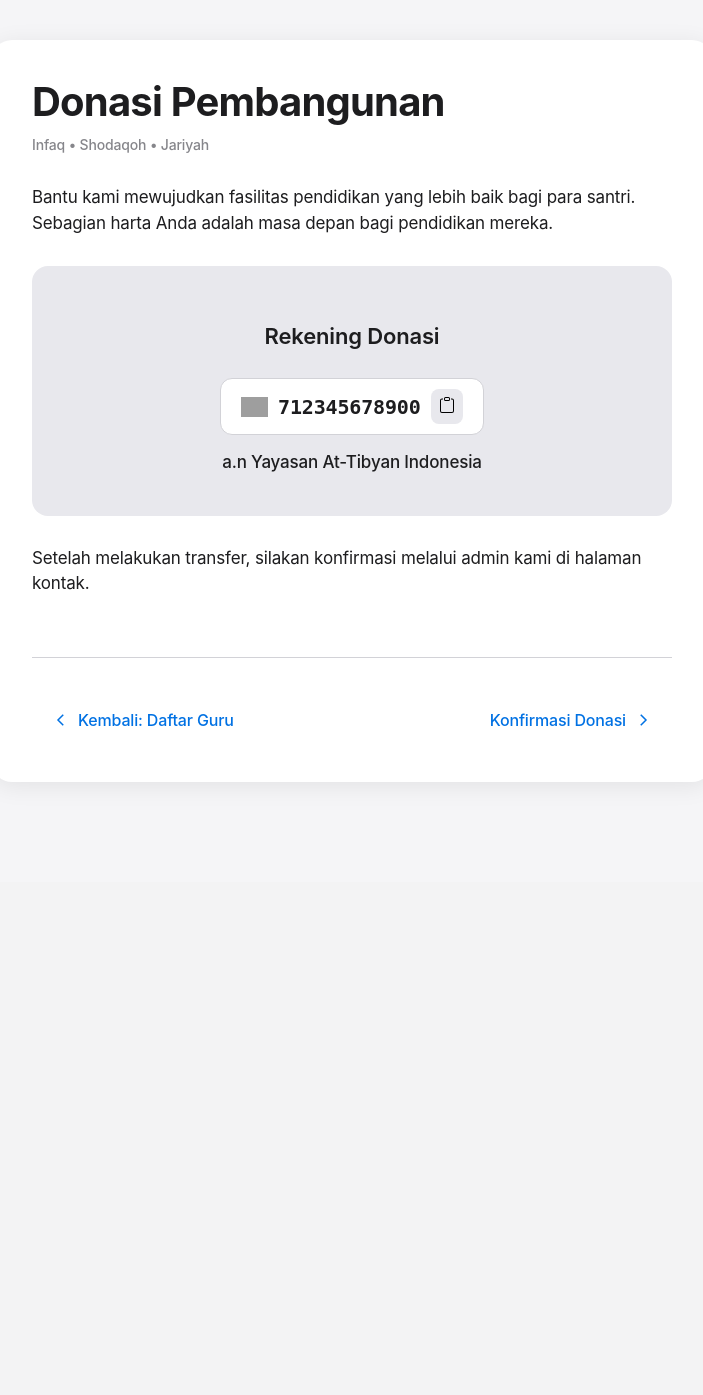
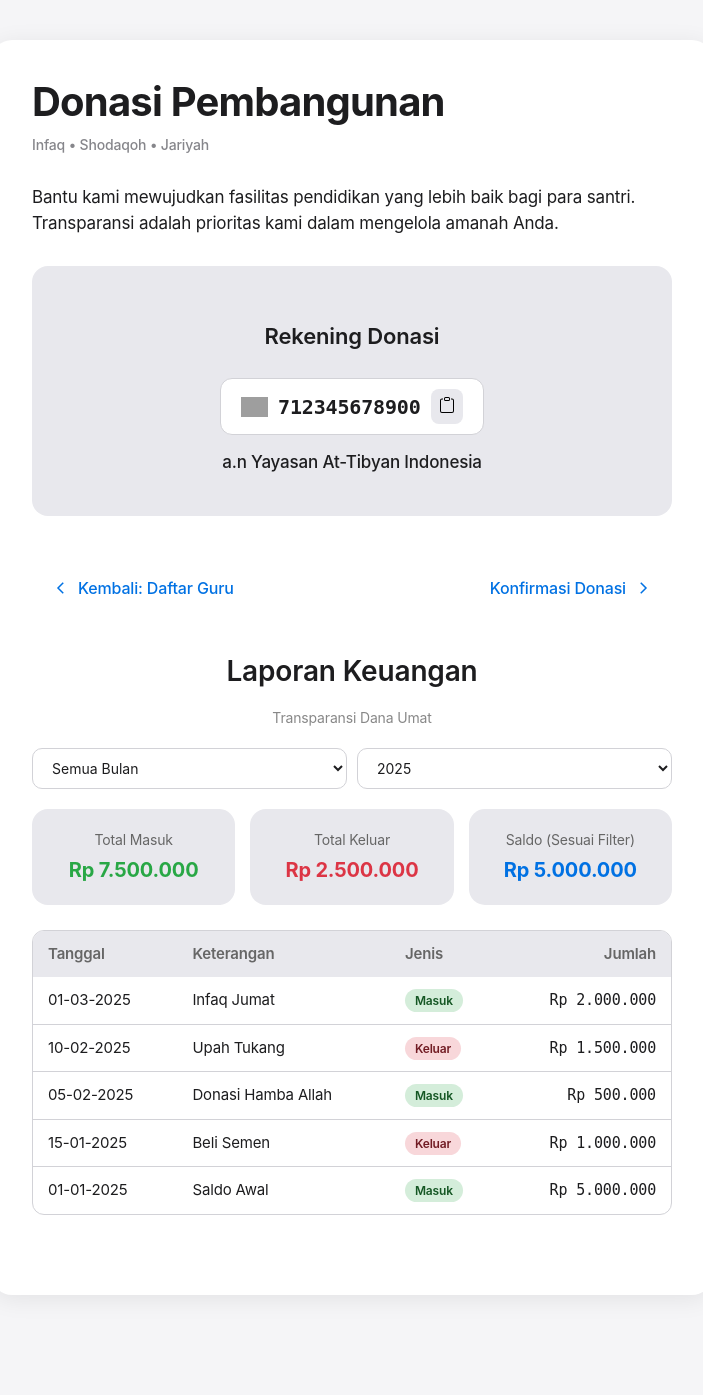
Before and after one commit to fardaaannn/at-tibyan-web, a PHP site: page /donasi.html in a window 1280 px wide. Shown: the part 52-1447 px from the top of the page, without its empty margins (288-991 px from the left). Before the commit the page ends 778 px from the top, so only its background shows below. Run offline with PHP 8.4, Linux system fonts and the light colour scheme; grey boxes are pictures that could not be loaded.

Commit message:
Add files via upload
apdet besar2an lee

```diff
--- a/biodata-ketua.html
+++ b/biodata-ketua.html
@@ -60,7 +60,7 @@
             class="bio-photo"
           />
           <div class="bio-title">
-            <h1>Dr. Muhammad Yusuf Hidayat, MA</h1>
+            <h1>Dr. Mu'allim Muhammad Yusuf Hidayat, MA</h1>
             <div class="role">Ketua Yayasan / Kyai Betawi / Kyai Wadas</div>
           </div>
         </div>
@@ -69,7 +69,7 @@
         <table class="data-table">
           <tr>
             <td>Nama Lengkap</td>
-            <td>Dr. Muhammad Yusuf Hidayat, MA</td>
+            <td>Dr. Mu'allim Muhammad Yusuf Hidayat, MA</td>
           </tr>
           <tr>
             <td>TTL</td>
--- a/donasi.html
+++ b/donasi.html
@@ -2,6 +2,7 @@
 <html lang="id">
   <head>
     <meta charset="UTF-8" />
+    <meta name="author" content="Fardan Azzuhri" />
     <meta name="viewport" content="width=device-width, initial-scale=1.0" />
     <title>Donasi Pembangunan - At-Tibyan</title>
     <link rel="stylesheet" href="style.css" />
@@ -30,15 +31,14 @@
         <div class="header-right">
           <button class="theme-toggle" id="themeToggle">
             <svg
-              xmlns="http://www.w3.org/2000/svg"
+              viewBox="0 0 24 24"
               fill="none"
-              viewBox="0 0 24 24"
               stroke="currentColor"
+              stroke-width="2"
             >
               <path
                 stroke-linecap="round"
                 stroke-linejoin="round"
-                stroke-width="2"
                 d="M20.354 15.354A9 9 0 018.646 3.646 9.003 9.003 0 0012 21a9.003 9.003 0 008.354-5.646z"
               />
             </svg>
@@ -57,7 +57,8 @@
 
         <p>
           Bantu kami mewujudkan fasilitas pendidikan yang lebih baik bagi para
-          santri. Sebagian harta Anda adalah masa depan bagi pendidikan mereka.
+          santri. Transparansi adalah prioritas kami dalam mengelola amanah
+          Anda.
         </p>
 
         <div class="note-box" style="text-align: center">
@@ -129,12 +130,15 @@
           <p>a.n Yayasan At-Tibyan Indonesia</p>
         </div>
 
-        <p>
-          Setelah melakukan transfer, silakan konfirmasi melalui admin kami di
-          halaman kontak.
-        </p>
-
-        <div class="page-navigation">
+        <div
+          class="page-navigation"
+          style="
+            margin-top: 40px;
+            margin-bottom: 40px;
+            border-top: none;
+            padding-top: 0;
+          "
+        >
           <a href="guru.html" class="nav-btn">
             <svg
               viewBox="0 0 24 24"
@@ -160,38 +164,86 @@
             </svg>
           </a>
         </div>
+
+        <h2 style="margin-top: 20px; text-align: center">Laporan Keuangan</h2>
+        <p
+          style="
+            text-align: center;
+            font-size: 14px;
+            color: #888;
+            margin-bottom: 20px;
+          "
+        >
+          Transparansi Dana Umat
+        </p>
+
+        <div class="filter-container">
+          <select id="filterBulan" class="filter-select">
+            <option value="all">Semua Bulan</option>
+            <option value="01">Januari</option>
+            <option value="02">Februari</option>
+            <option value="03">Maret</option>
+            <option value="04">April</option>
+            <option value="05">Mei</option>
+            <option value="06">Juni</option>
+            <option value="07">Juli</option>
+            <option value="08">Agustus</option>
+            <option value="09">September</option>
+            <option value="10">Oktober</option>
+            <option value="11">November</option>
+            <option value="12">Desember</option>
+          </select>
+          <select id="filterTahun" class="filter-select">
+            <option value="all">Semua Tahun</option>
+            <option value="2025" selected>2025</option>
+            <option value="2024">2024</option>
+          </select>
+        </div>
+
+        <div class="financial-summary">
+          <div class="summary-card">
+            <div class="summary-label">Total Masuk</div>
+            <div class="summary-value val-green" id="totalMasuk">Rp 0</div>
+          </div>
+          <div class="summary-card">
+            <div class="summary-label">Total Keluar</div>
+            <div class="summary-value val-red" id="totalKeluar">Rp 0</div>
+          </div>
+          <div class="summary-card">
+            <div class="summary-label">Saldo (Sesuai Filter)</div>
+            <div class="summary-value val-blue" id="totalSaldo">Rp 0</div>
+          </div>
+        </div>
+
+        <div class="table-wrapper">
+          <table>
+            <thead>
+              <tr>
+                <th>Tanggal</th>
+                <th>Keterangan</th>
+                <th>Jenis</th>
+                <th style="text-align: right">Jumlah</th>
+              </tr>
+            </thead>
+            <tbody id="tabelDonasiBody"></tbody>
+          </table>
+          <div
+            id="pesanKosong"
+            style="
+              text-align: center;
+              padding: 20px;
+              color: #888;
+              display: none;
+            "
+          >
+            Tidak ada data transaksi untuk filter ini.
+          </div>
+        </div>
       </article>
     </div>
 
-    <div style="display: none" id="dev-signature">
-      &#67;&#114;&#101;&#97;&#116;&#101;&#100;&#32;&#98;&#121;&#32;&#70;&#97;&#114;&#100;&#97;&#110;&#32;&#65;&#122;&#122;&#117;&#104;&#114;&#105;
-    </div>
+    <button id="backToTop">Kembali ke Atas</button>
 
-    <button id="backToTop">Kembali ke Atas</button>
     <script src="script.js"></script>
-
-    <script>
-      function salinRekening() {
-        // Ambil teks nomor rekening
-        var norekText = document.getElementById("norek").innerText;
-
-        // Salin ke clipboard
-        navigator.clipboard.writeText(norekText).then(
-          function () {
-            // Tampilkan pesan sukses
-            var alertBox = document.getElementById("copyAlert");
-            alertBox.style.display = "block";
-
-            // Hilangkan pesan setelah 2 detik
-            setTimeout(function () {
-              alertBox.style.display = "none";
-            }, 2000);
-          },
-          function (err) {
-            console.error("Gagal menyalin: ", err);
-          }
-        );
-      }
-    </script>
   </body>
 </html>
--- a/guru.html
+++ b/guru.html
@@ -86,7 +86,7 @@
                 >
                   <div>
                     <strong style="font-size: 1.1rem; color: var(--blue-apple)"
-                      >Dr. Mu'allim Yusuf Hidayat, MA</strong
+                      >Dr. Mu'allim Muhammad Yusuf Hidayat, MA</strong
                     >
                     <br /><span style="color: #666; font-size: 0.9em"
                       >Ketua Yayasan (Klik untuk biodata)</span
--- a/style.css
+++ b/style.css
@@ -486,10 +471,167 @@ ul.detail-list li {
     width: 100% !important;
     padding: 4px 0;
   }
-  .data-table td:first-child {
-    margin-top: 15px;
-    font-size: 14px;
-    text-transform: uppercase;
-    letter-spacing: 0.05em;
+}
+
+/* --- KHUSUS DONASI (LAPORAN KEUANGAN) --- */
+/* Dipindahkan dari donasi.html */
+.financial-summary {
+  display: grid;
+  grid-template-columns: repeat(auto-fit, minmax(200px, 1fr));
+  gap: 15px;
+  margin-top: 20px;
+  margin-bottom: 25px;
+}
+.summary-card {
+  background: var(--input-bg);
+  padding: 20px;
+  border-radius: 16px;
+  text-align: center;
+}
+.summary-label {
+  font-size: 14px;
+  color: #666;
+  margin-bottom: 5px;
+}
+.summary-value {
+  font-size: 20px;
+  font-weight: 700;
+  color: var(--text-color);
+}
+.val-green {
+  color: #28a745;
+}
+.val-red {
+  color: #dc3545;
+}
+.val-blue {
+  color: var(--blue-apple);
+}
+
+.filter-container {
+  display: flex;
+  gap: 10px;
+  margin-bottom: 20px;
+  flex-wrap: wrap;
+}
+.filter-select {
+  padding: 10px 15px;
+  border-radius: 10px;
+  border: 1px solid var(--border-color);
+  background: var(--card-bg);
+  color: var(--text-color);
+  font-family: inherit;
+  font-size: 14px;
+  cursor: pointer;
+  flex: 1;
+  min-width: 120px;
+}
+.table-wrapper {
+  overflow-x: auto;
+  border-radius: 12px;
+  border: 1px solid var(--border-color);
+  margin-bottom: 40px;
+}
+table {
+  width: 100%;
+  border-collapse: collapse;
+  font-size: 15px;
+  min-width: 600px;
+}
+th {
+  background: var(--input-bg);
+  text-align: left;
+  padding: 12px 15px;
+  font-weight: 600;
+  color: #666;
+}
+td {
+  padding: 12px 15px;
+  border-bottom: 1px solid var(--border-color);
+  color: var(--text-color);
+}
+tr:last-child td {
+  border-bottom: none;
+}
+.badge {
+  padding: 4px 10px;
+  border-radius: 50px;
+  font-size: 12px;
+  font-weight: 600;
+}
+.badge-in {
+  background: #d4edda;
+  color: #155724;
+}
+.badge-out {
+  background: #f8d7da;
+  color: #721c24;
+}
+
+/* --- KHUSUS KONTAK (MODAL) --- */
+/* Dipindahkan dari kontak.html */
+.custom-modal-overlay {
+  display: none; /* Default tersembunyi */
+  position: fixed;
+  top: 0;
+  left: 0;
+  width: 100%;
+  height: 100%;
+  background-color: rgba(0, 0, 0, 0.4);
+  backdrop-filter: blur(5px);
+  z-index: 10000;
+  align-items: center;
+  justify-content: center;
+}
+.custom-modal-box {
+  background: var(--card-bg);
+  width: 90%;
+  max-width: 320px;
+  border-radius: 16px;
+  padding: 24px;
+  text-align: center;
+  box-shadow: 0 20px 40px rgba(0, 0, 0, 0.2);
+  transform: scale(0.9);
+  animation: modalPop 0.3s cubic-bezier(0.175, 0.885, 0.32, 1.275) forwards;
+}
+@keyframes modalPop {
+  to {
+    transform: scale(1);
   }
 }
+.modal-icon {
+  width: 50px;
+  height: 50px;
+  background: var(--input-bg);
+  border-radius: 50%;
+  display: flex;
+  align-items: center;
+  justify-content: center;
+  margin: 0 auto 15px auto;
+  font-size: 24px;
+}
+.modal-title {
+  font-size: 18px;
+  font-weight: 600;
+  margin-bottom: 8px;
+}
+.modal-message {
+  font-size: 15px;
+  color: #666;
+  margin-bottom: 24px;
+  line-height: 1.4;
+}
+.modal-btn {
+  background: var(--blue-apple);
+  color: white;
+  border: none;
+  padding: 12px 24px;
+  border-radius: 50px;
+  font-size: 15px;
+  font-weight: 600;
+  width: 100%;
+  cursor: pointer;
+}
+.modal-btn:hover {
+  opacity: 0.9;
+}
```
Also changed, not shown: other parts of style.css (+17 -32 lines), kontak.html (+41 -97 lines), script.js (+172 -9 lines).
